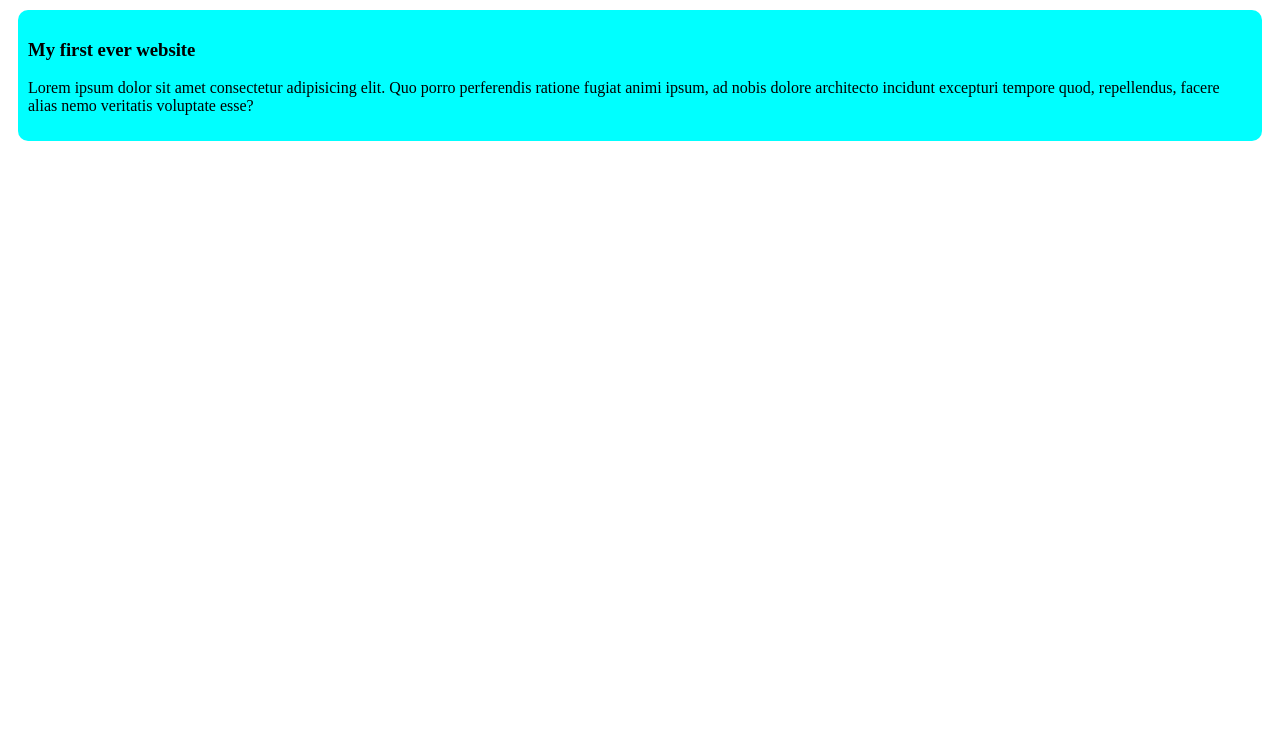
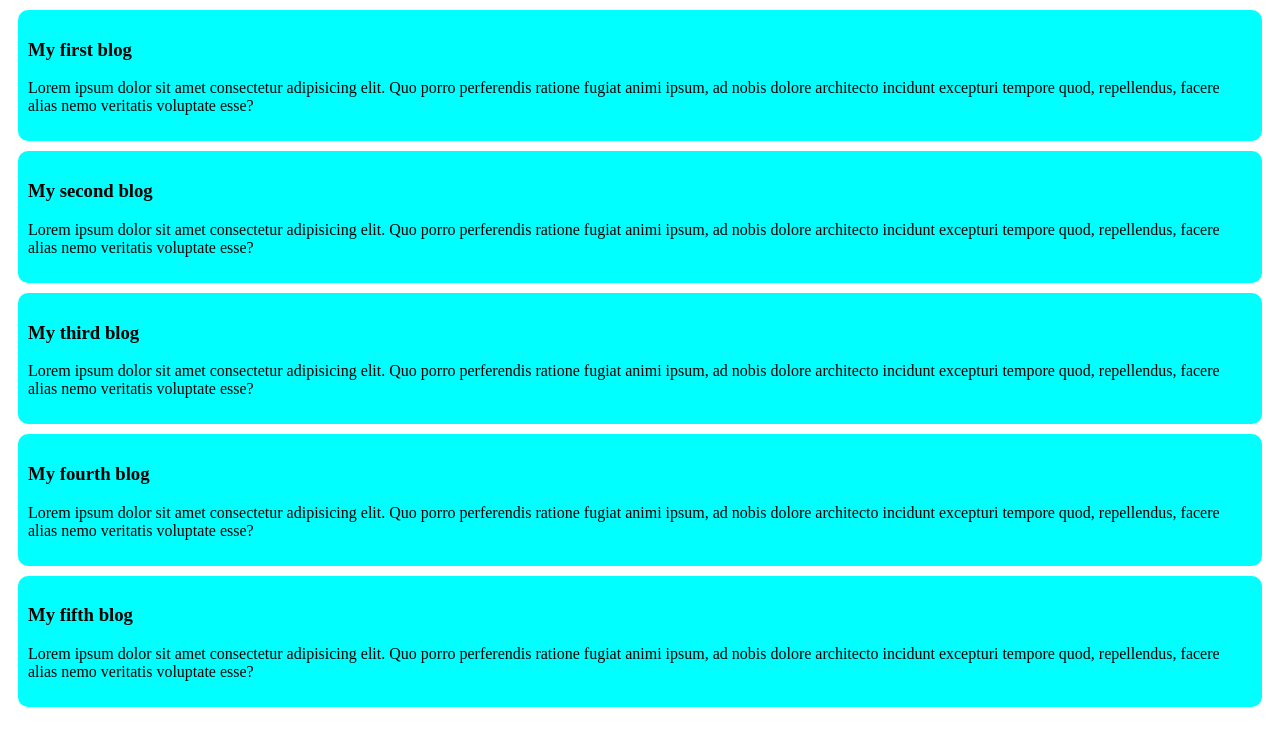
Before and after one commit to ashiq50/my-simple-website, a plain HTML site: page index.html in a window 1280 px wide. Drawn offline with Linux system fonts and the light colour scheme.

Commit message:
added the second,third,fourth and fifth commit

```diff
--- a/index.html
+++ b/index.html
@@ -8,7 +8,23 @@
 </head>
 <body>
     <div>
-        <h3>My first ever website</h3>
+        <h3>My first blog</h3>
+        <p>Lorem ipsum dolor sit amet consectetur adipisicing elit. Quo porro perferendis ratione fugiat animi ipsum, ad nobis dolore architecto incidunt excepturi tempore quod, repellendus, facere alias nemo veritatis voluptate esse?</p>
+    </div>
+    <div>
+        <h3>My second blog</h3>
+        <p>Lorem ipsum dolor sit amet consectetur adipisicing elit. Quo porro perferendis ratione fugiat animi ipsum, ad nobis dolore architecto incidunt excepturi tempore quod, repellendus, facere alias nemo veritatis voluptate esse?</p>
+    </div>
+    <div>
+        <h3>My third blog</h3>
+        <p>Lorem ipsum dolor sit amet consectetur adipisicing elit. Quo porro perferendis ratione fugiat animi ipsum, ad nobis dolore architecto incidunt excepturi tempore quod, repellendus, facere alias nemo veritatis voluptate esse?</p>
+    </div>
+    <div>
+        <h3>My fourth blog</h3>
+        <p>Lorem ipsum dolor sit amet consectetur adipisicing elit. Quo porro perferendis ratione fugiat animi ipsum, ad nobis dolore architecto incidunt excepturi tempore quod, repellendus, facere alias nemo veritatis voluptate esse?</p>
+    </div>
+    <div>
+        <h3>My fifth blog</h3>
         <p>Lorem ipsum dolor sit amet consectetur adipisicing elit. Quo porro perferendis ratione fugiat animi ipsum, ad nobis dolore architecto incidunt excepturi tempore quod, repellendus, facere alias nemo veritatis voluptate esse?</p>
     </div>
 </body>
```
